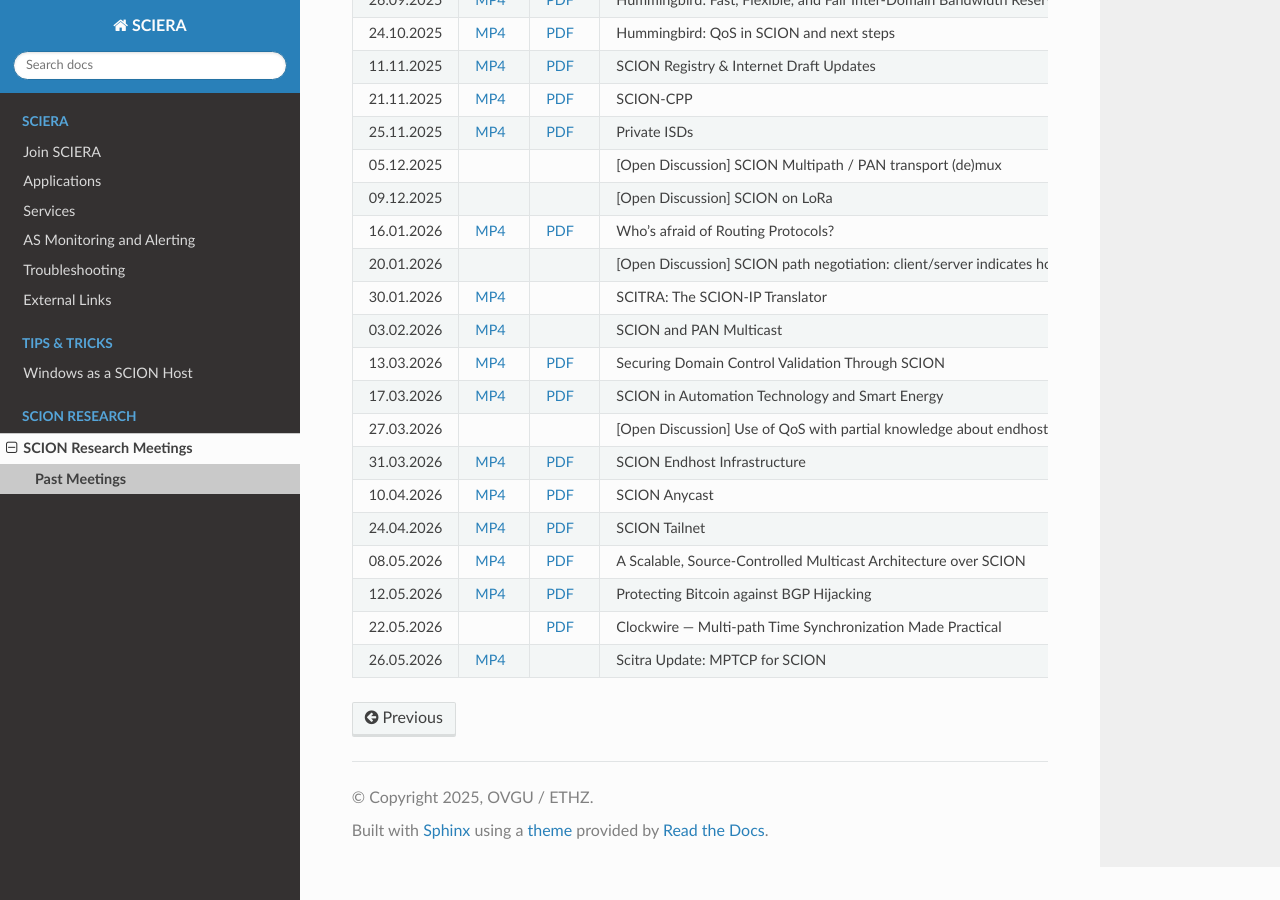
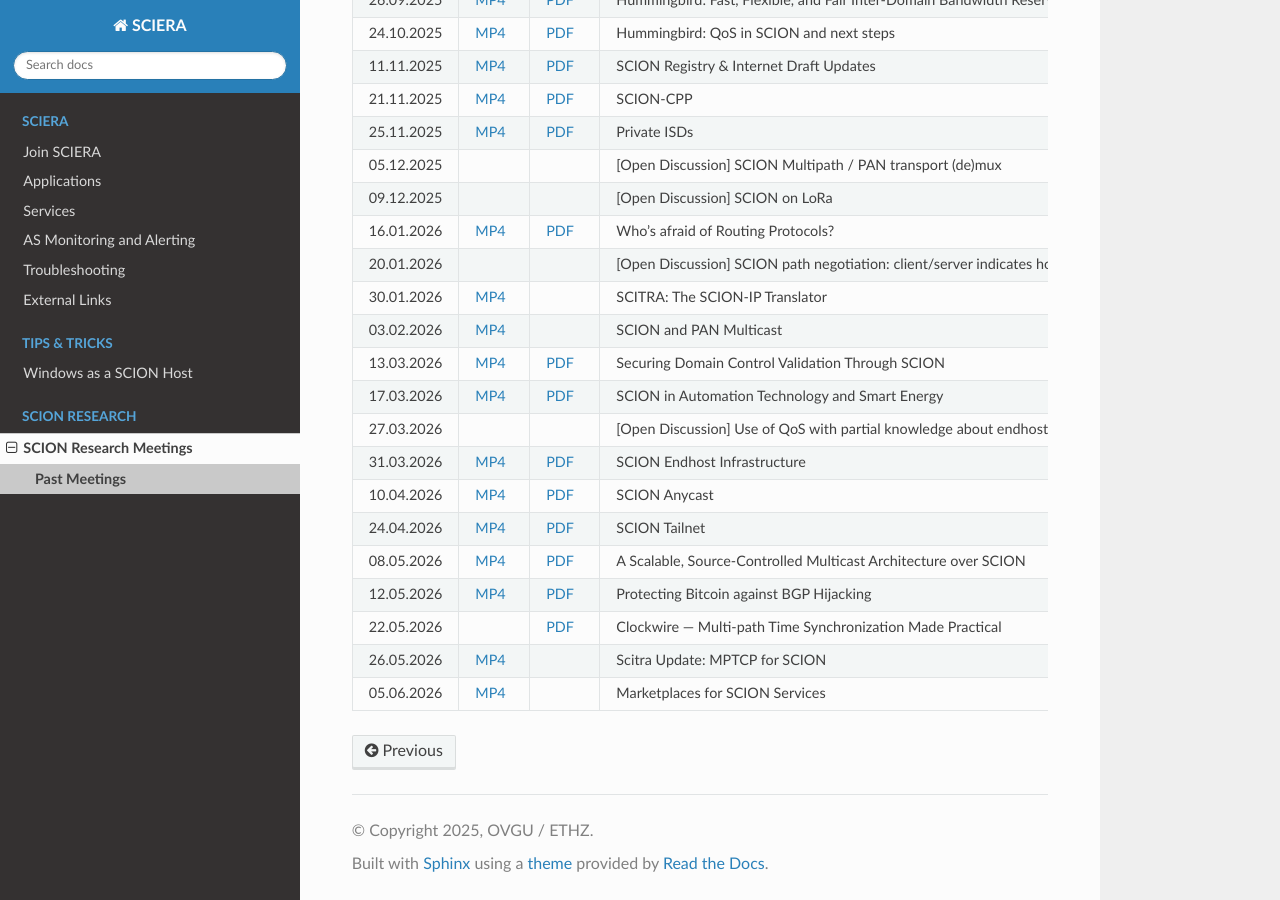
Before and after one commit to netsys-lab/scion-education-network-documentation, a Sphinx documentation site: the page built from docs/source/scion-research/meetings/past.rst, in a window 1280 px wide and 900 px high, scrolled down 1115 px. Built offline with Sphinx 7.4.7 and the Read the Docs theme 3.1.0, drawn with Linux system fonts in a browser that asks for light colours.

Commit message:
Marketplaces for scion services (#49)

```diff
--- a/docs/source/scion-research/meetings/past.rst
+++ b/docs/source/scion-research/meetings/past.rst
@@ -292,8 +292,14 @@ We keep an archive of past SCION research meetings:
       - Marc Frei (ETH Zurich)
       -
     * - 26.05.2026
-      - `MP4 <https://drive.google.com/file/d/1TjemI4HmTNsgqb-X13YV0SaEFLcA3xvT/view?usp=sharing>`__
+      - `MP4 <https://drive.google.com/file/d/1TjemI4HmTNsgqb-X13YV0SaEFLcA3xvT/view>`__
       -
       - Scitra Update: MPTCP for SCION
       - Lars Christian Schulz (OVGU Magdeburg)
       -
+    * - 05.06.2026
+      - `MP4 <https://drive.google.com/file/d/1-krR_dc3a5mMYADobTLYATCmfICbKgPN/view>`__
+      -
+      - Marketplaces for SCION Services
+      - Fabio Rentsch (ETH Zurich)
+      -
```
